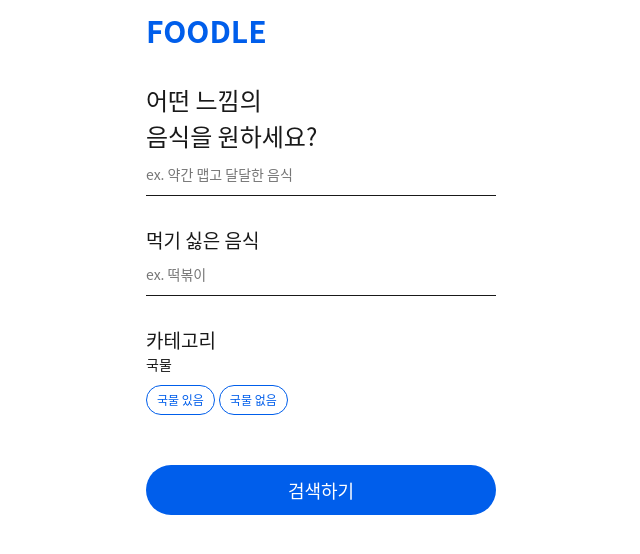
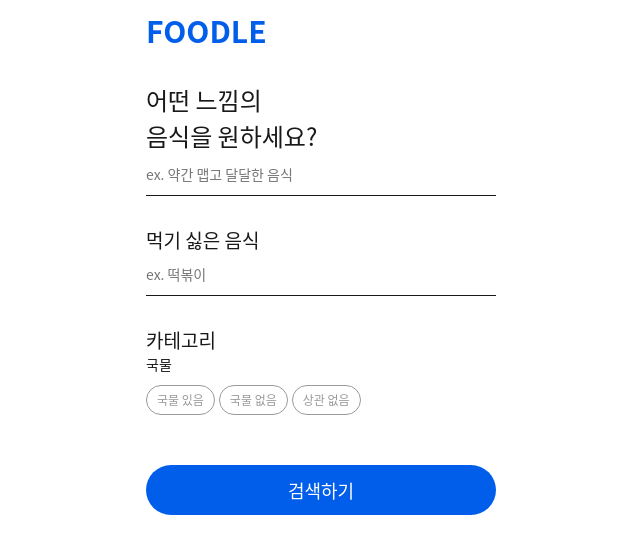
Before and after one commit to KMU-WINK/Foodle-client, a React (Vite) app: page /search in a window 1280 px wide. Both pictures are taken after a click on the element "카테고리". Shown: the top 554 px of the page, without its empty margins (299-939 px from the left). Built offline with nearby package versions, Linux system fonts and the light colour scheme.

Commit message:
feat: Search 페이지 radio button 구현

```diff
--- a/src/pages/Search/Search.jsx
+++ b/src/pages/Search/Search.jsx
@@ -12,7 +12,13 @@ const Search = () => {
         navigate('/');
     };
 
-    const [isChecked, setIsChecked] = useState(false);
+    const [currChecked, setCurrChecked] = useState(0);
+    const [prevChecked, setPrevChecked] = useState(0);
+
+    function click(index) {
+        setPrevChecked(currChecked);
+        setCurrChecked(index);
+    }
 
     const [isOpen, setIsOpen] = useState(false);
 
@@ -28,8 +34,9 @@ const Search = () => {
                 <>
                     <Index>국물</Index>
                     <BtnBox>
-                        <BtnContent onClick={()=>setIsChecked(!isChecked)} flag={isChecked}>국물 있음</BtnContent>
-                        <BtnContent onClick={()=>setIsChecked(!isChecked)} flag={isChecked}>국물 없음</BtnContent>
+                        <BtnContent onClick={()=>click(1)} flag={currChecked === 1}>국물 있음</BtnContent>
+                        <BtnContent onClick={()=>click(2)} flag={currChecked === 2}>국물 없음</BtnContent>
+                        <BtnContent onClick={()=>click(3)} flag={currChecked === 3}>상관 없음</BtnContent>
                     </BtnBox>
                 </>
             );
--- a/src/pages/Search/styles.jsx
+++ b/src/pages/Search/styles.jsx
@@ -100,7 +100,7 @@ export const Index = styled.div`
 
 export const BtnContent = styled.button`
     background: #ffffff;
-    border: 0.7px solid ${props=>(props.flag ? "#999999" : "#005EEB")};
+    border: 0.7px solid ${props=>(props.flag ? "#005EEB" : "#999999")};
     border-radius: 20px;
 
     cursor: pointer;
@@ -114,7 +114,7 @@ export const BtnContent = styled.button`
     align-items: center;
     text-align: center;
 
-    color: ${props=>(props.flag ? "#999999" : "#005EEB")};
+    color: ${props=>(props.flag ? "#005EEB" : "#999999")};
     padding: 5px 10px 5px 10px;
     margin: 0px 4px 0px 0px;
 `
```
